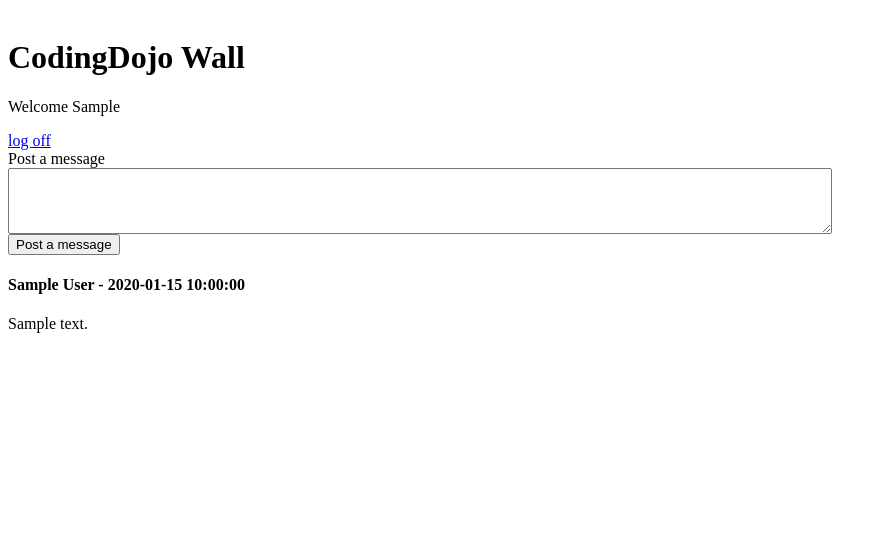
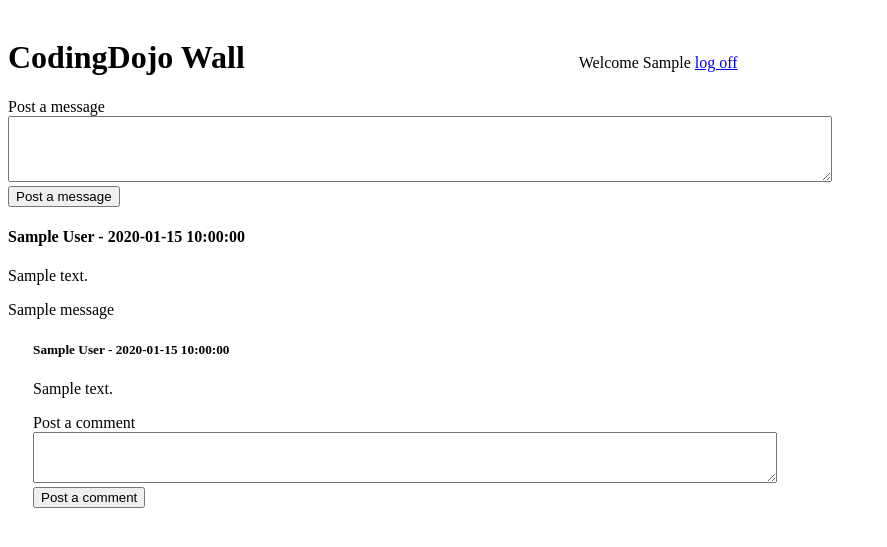
Before and after one commit to JocelynTuohy/cojo_python_flask_mysql_wall, a Flask app: template templates/wall.html in a window 1280 px wide. Shown: the top 547 px of the page, without its empty margins (0-887 px from the left). Run offline with Flask 2, Linux system fonts and the light colour scheme; the template is opened without the code that fills it: most values are stand-ins (such as "Sample title", 1, 10 or a date in 2020); one stand-in notice (Sample message) is shown.

Commit message:
completed the wall assignment

```diff
--- a/server.py
+++ b/server.py
@@ -1,5 +1,4 @@
 import re
-import time
 from datetime import datetime
 from flask import Flask, request, redirect, render_template, session, flash
 from mysqlconnection import MySQLConnection
@@ -31,6 +30,8 @@ def check():
         if not request.form['reg_last_name'].isalpha():
             flash('Last name may only include alphabetic characters.', 'reg')
         # email: valid format, was submitted
+        # CHECK WHETHER EMAIL ALREADY EXISTS IN DATABASE WHEN YOU HAVE MORE TIME
+        # ACCOUNT FOR UPPER/LOWERCASE COMPARISON
         if not EMAIL_REGEX.match(request.form['reg_email']):
             flash('Please provide a valid email.', 'reg')
         # password: minimum 8 characters, submitted, NOT "password"
@@ -46,16 +47,13 @@ def check():
             query = ("INSERT INTO users (first_name, last_name, email, " +
                      "password, created_at, updated_at) VALUES " +
                      "(:first_name, :last_name, :email, :password, NOW(), NOW())")
-            # print query
             data = {
                 'first_name': request.form['reg_first_name'],
                 'last_name': request.form['reg_last_name'],
                 'email': request.form['reg_email'],
                 'password': bcrypt.generate_password_hash(request.form['reg_password'])
                 }
-            # print data
             session['user_id'] = mysql.query_db(query, data)
-            # print session['user_id']
             session['user_first_name'] = request.form['reg_first_name']
             return redirect('/wall')
         # if logging in:
@@ -70,7 +68,6 @@ def check():
         if bcrypt.check_password_hash(grab_hash[0]['password'],
                                       request.form['log_password']):
             session['user_id'] = grab_hash[0]['id']
-            # print session['user_id']
             session['user_first_name'] = grab_hash[0]['first_name']
             return redirect('/wall')
         else:
@@ -80,29 +77,41 @@ def check():
 @app.route('/wall')
 def wall():
     # print 'you know nothing john snow'
-    # grab messages
+    # LOGIC TO GRAB ALL MESSAGES:
     query = (
-        'SELECT * FROM messages JOIN users ON messages.user_id = ' +
-        'users.id ORDER BY messages.created_at DESC'
+        'SELECT messages.id, messages.user_id, messages.created_at, ' +
+        'messages.message, users.first_name, users.last_name, ' +
+        'DATE_FORMAT(messages.created_at, "%M %D %Y") AS display_date FROM ' +
+        'messages JOIN users ON messages.user_id = users.id ORDER BY ' +
+        'messages.created_at DESC'
     )
     all_messages = mysql.query_db(query)
     # print all_messages
+    # LOGIC TO GRAB ALL COMMENTS:
+    query2 = (
+        'SELECT comments.id, comments.user_id, comments.created_at, ' +
+        'comments.comment, comments.message_id, users.first_name, ' +
+        'users.last_name, DATE_FORMAT(comments.created_at, "%b %D %Y") AS ' +
+        'cdisplay_date FROM comments JOIN users ON comments.user_id = ' +
+        'users.id ORDER BY comments.created_at ASC'
+    )
+    all_comments = mysql.query_db(query2)
+    # LOGIC FOR GRABBING THINGS FROM SESSION:
+    first_name = session['user_first_name']
+    suser_id = session['user_id']
+    # LOGIC FOR CHECKING WHETHER DELETE BUTTON SHOULD SHOW:
     # 1800 seconds in a half hour
-    # for each in all_messages:
-    #     time_since_creation = (
-    #         time.mktime(datetime.strptime(datetime.utcnow(),
-    #                                       "%d/%m/%Y %H:%M:%S").timetuple())
-    #     )
-    #     print each['created_at']
-    #     print datetime.utcnow()
-    #     # print time_since_creation.total_seconds()
-    #     if time_since_creation < 1800:
-    #         deletable = True
-    #     else:
-    #         deletable = False
-        # print deletable (add deletable=deletable once you figure out time logic)
+    for each in all_messages:
+        deletable = False
+        time_since_creation = datetime.utcnow() - each['created_at']
+        if time_since_creation.total_seconds() < 1800:
+            deletable = True
+        else:
+            deletable = False
+        each['deletable'] = deletable
     return render_template(
-        'wall.html', all_messages=all_messages
+        'wall.html', all_messages=all_messages,
+        first_name=first_name, suser_id=suser_id, all_comments=all_comments
         )
 
 @app.route('/logoff')
@@ -112,8 +121,6 @@ def logoff():
 
 @app.route('/post_message', methods=['POST'])
 def post_messsage():
-    # post this message for this user's wall
-    print "It's a nice day for a white wedding"
     query = (
         'INSERT INTO messages (user_id, message, created_at, updated_at)' +
         'VALUES (:user_id, :message, :message_time, :message_time)'
@@ -121,14 +128,54 @@ def post_messsage():
     data = {
         'user_id': session['user_id'],
         'message': request.form['message_box'],
-        'message_time': datetime.datetime.utcnow()
+        'message_time': datetime.utcnow()
     }
     mysql.query_db(query, data)
     return redirect('/wall')
 
-@app.route('/post_comment')
+@app.route('/post_comment', methods=['POST'])
 def post_comment():
-    # post this comment on this message
+    # print "Winter is coming"
+    query = (
+        'INSERT INTO comments(user_id, comment, message_id, created_at, ' +
+        'updated_at) VALUES (:user_id, :comment, :message_id, :comment_time, ' +
+        ':comment_time)'
+    )
+    data = {
+        'user_id': session['user_id'],
+        'comment': request.form['comment_box'],
+        'message_id': request.form['post_comment_button'],
+        'comment_time': datetime.utcnow()
+    }
+    mysql.query_db(query, data)
+    return redirect('/wall')
+
+@app.route('/delete_message', methods=['POST'])
+def delete_message():
+    # flash if not (add html to wall for this)
+    query = (
+        'SELECT messages.created_at FROM messages WHERE messages.id = ' +
+        ':message_id LIMIT 1'
+    )
+    data = {
+        'message_id': request.form['delete_message_button']
+    }
+    check_message_time = mysql.query_db(query, data)
+    # print check_message_time
+    time_since_creation = (
+        datetime.utcnow() - check_message_time[0]['created_at']
+    )
+
+    if time_since_creation.total_seconds() < 1800:
+        query2 = (
+            'DELETE FROM messages WHERE messages.id = :message_id'
+        )
+        data2 = {
+            'message_id': request.form['delete_message_button']
+        }
+        mysql.query_db(query2, data2)
+    else:
+        flash('Message may no longer be deleted after 30 minutes.', 'del')
     return redirect('/wall')
 
 app.run(debug=True)
--- a/static/wall_style.css
+++ b/static/wall_style.css
@@ -5,11 +5,24 @@
   display: inline-block;
   vertical-align: top;
 }
-form{
+.index{
+  width: 290px;
   display: inline-block;
-  width: 290px;
   vertical-align: top;
 }
-form *{
+.index *{
   display: block;
 }
+form{
+  display: block;
+}
+h5, h5+p, .comment{
+  margin-left: 25px;
+}
+header *{
+  display: inline-block;
+}
+#headright{
+  position: relative;
+  left: 330px;
+}
--- a/templates/index.html
+++ b/templates/index.html
@@ -7,7 +7,7 @@
   </head>
   <body>
     <div id='wrapper'>
-      <form action="/check" method="POST">
+      <form action="/check" method="POST" class="index">
         <label for="reg_first_name">First Name:</label>
         <input type="text" id="reg_first_name" name="reg_first_name">
         <label for="reg_last_name">Last Name:</label>
@@ -27,7 +27,7 @@
           {% endif %}
         {% endwith %}
       </form>
-      <form action="/check" method="POST">
+      <form action="/check" method="POST" class="index">
         <label for="log_email">Email:</label>
         <input type="text" id="log_email" name="log_email">
         <label for="log_password">Password:</label>
--- a/templates/wall.html
+++ b/templates/wall.html
@@ -9,23 +9,49 @@
     <div id='wrapper'>
       <header>
         <h1>CodingDojo Wall</h1>
-        <p>Welcome {{ first_name }}</p>
-        <a href="/logoff">log off</a>
+        <div id="headright">
+          <p>Welcome {{ first_name }}</p>
+          <a href="/logoff">log off</a>
+        </div>
       </header>
       <form action="/post_message" method="POST">
       <label for="message_box">Post a message</label>
       <textarea name="message_box" id="message_box" cols="100" rows="4"></textarea>
       <button type="submit" name="post_message_button">Post a message</button>
       </form>
-      <div id="message_list">
-        <!--Loop through messages, which go here - most recent at the top
-            Include delete option for messages if created within the last 30 minutes
-            Loop through comments, which go after each message - oldest at the top-->
-        {% for each in all_messages %}
-          <h4>{{ each['first_name'] }} {{ each['last_name'] }} -
-            {{ each['created_at']}}</h4>
-          <p>{{ each['message'] }}</p>
-        {% endfor %}
+      <div>
+          {% for each in all_messages %}
+            <h4>{{ each['first_name'] }} {{ each['last_name'] }} -
+              {{ each['display_date'] }}</h4>
+              <form action="/delete_message" method="POST">
+                <p>{{ each['message'] }}
+                  {% with messages = get_flashed_messages(category_filter=['del']) %}
+                    {% if messages %}
+                      {% for message in messages %}
+                        <p>{{message}}</p>
+                      {% endfor %}
+                    {% endif %}
+                  {% endwith %}
+                {% if each['user_id'] == suser_id and each['deletable'] %}
+                  <button type="submit" name="delete_message_button" value={{ each['id'] }}>Delete
+                  this message</button></p>
+                {% else %}</p>
+                {% endif %}
+              </form>
+              {% for couch in all_comments %}
+                {% if couch['message_id'] == each['id'] %}
+                <h5>{{ couch['first_name'] }} {{ couch['last_name'] }} -
+                  {{ couch['cdisplay_date'] }}</h5>
+                  <p>{{ couch['comment'] }}</p>
+                {% endif %}
+              {% endfor %}
+              <form action="/post_comment" method="POST" class="comment">
+                <label for="comment"+{{ each['id']|string }}>Post a comment</label>
+                <textarea name="comment_box" id="comment_box{{ each['id']|string}}" cols="90" rows="3"></textarea>
+                <button type="submit" name="post_comment_button" value={{each['id']}}>Post a comment</button>
+              </form>
+          {% endfor %}
+        </form>
       </div>
     </div>
   </body>
```
